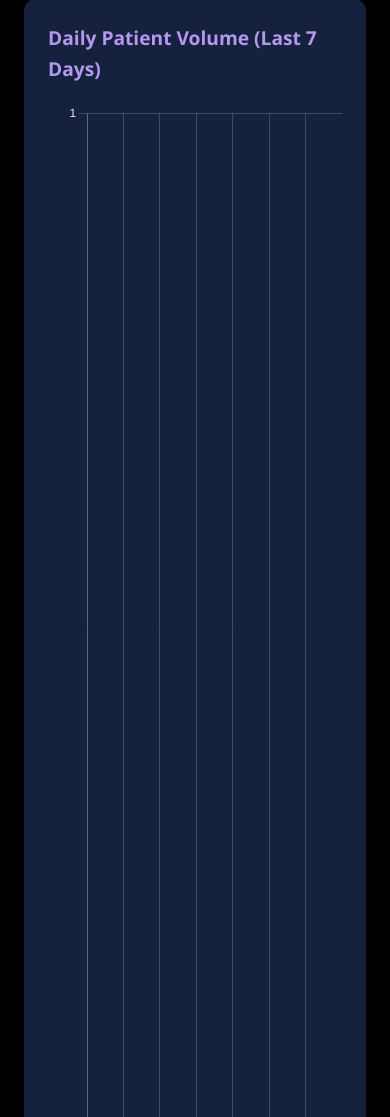
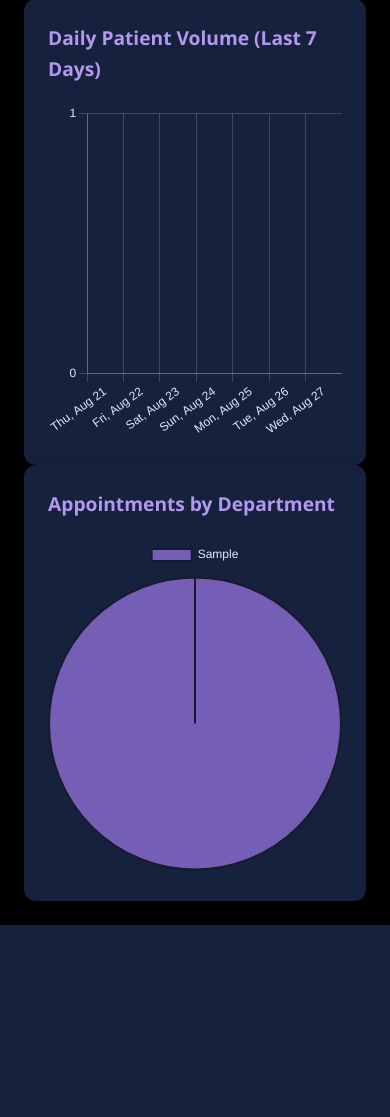
Before and after one commit to couragemad77/lgon, a PHP site: page /receptionist/analytics.php in a window 390 px wide. Shown: the part 289-1406 px from the top of the page. After the commit the page ends 1214 px from the top, so only its background shows below. Run offline with PHP 8.4, Linux system fonts and the light colour scheme; the visitor is signed in with stand-in values (Sample User, id 1); tables that the repository leaves empty or names only in its code hold one stand-in row (values such as "Sample post").

Commit message:
fix: Constrain chart height on analytics page
This commit fixes a bug on the analytics page where the charts would grow indefinitely in height. This was caused by the combination of `responsive: true` and `maintainAspectRatio: false` in the Chart.js options without a height constraint on the parent container.

The fix wraps each chart's <canvas> element in a container <div> with a relative height (40vh), providing a bounding box for the charts and preventing the infinite resize loop.

```diff
--- a/receptionist/analytics.php
+++ b/receptionist/analytics.php
@@ -47,13 +47,17 @@ $dept_values = json_encode(array_column($dept_data, 'count'));
     <!-- Daily Volume Chart -->
     <div class="card">
         <h3>Daily Patient Volume (Last 7 Days)</h3>
-        <canvas id="dailyVolumeChart"></canvas>
+        <div class="chart-container" style="position: relative; height:40vh; width:100%">
+            <canvas id="dailyVolumeChart"></canvas>
+        </div>
     </div>
 
     <!-- Department Distribution Chart -->
     <div class="card">
         <h3>Appointments by Department</h3>
-        <canvas id="departmentDistChart"></canvas>
+        <div class="chart-container" style="position: relative; height:40vh; width:100%">
+            <canvas id="departmentDistChart"></canvas>
+        </div>
     </div>
 </div>
 
```
